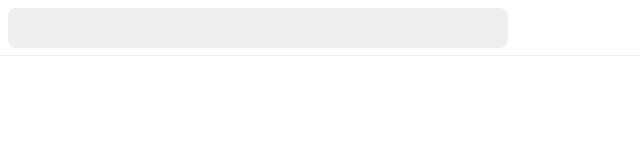
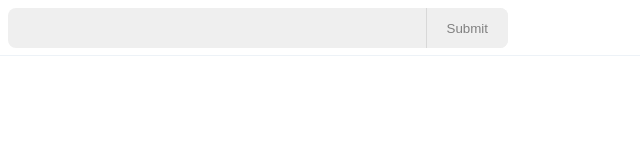
Before and after one commit to kiranps/gojek-assignment, a React (Create React App) app: page / in a window 1280 px wide. Shown: the top 160 px of the page, without its empty margins (0-640 px from the left). Built offline with nearby package versions, Linux system fonts and the light colour scheme.

Commit message:
search button added

```diff
--- a/src/App.js
+++ b/src/App.js
@@ -45,8 +45,9 @@ function App() {
   };
 
   const handleSearch = values => {
+    const keywords = values.join(" ");
     fetchGifs(keywords);
-    setKeyWords(values.join(" "));
+    setKeyWords(keywords);
   };
 
   return (
--- a/src/components/Search/index.js
+++ b/src/components/Search/index.js
@@ -1,5 +1,17 @@
 import React, { useRef, useState, useEffect, useLayoutEffect } from "react";
 import styles from "./styles.module.css";
+import * as R from "ramda";
+
+const Close = ({ onClick }) => (
+  <svg
+    className={styles.close}
+    fill="#adadad"
+    viewBox="0 0 24 24"
+    onClick={onClick}
+  >
+    <path d="M13.46,12L19,17.54V19H17.54L12,13.46L6.46,19H5V17.54L10.54,12L5,6.46V5H6.46L12,10.54L17.54,5H19V6.46L13.46,12Z" />
+  </svg>
+);
 
 const Search = ({ onChange }) => {
   const inputDiv = useRef(null);
@@ -23,15 +35,29 @@ const Search = ({ onChange }) => {
     }
   };
 
+  const handleSubmit = () => {
+    const newTags = [...tags, value];
+    setTags(newTags);
+    setValue("");
+    onChange(newTags);
+  };
+
+  const handleClose = index => {
+    const newTags = R.remove(index, 1, tags);
+    setTags(newTags);
+    onChange(newTags);
+  };
+
   const width = inputDiv.current
     ? inputDiv.current.offsetWidth + 10 + "px"
     : "10px";
 
   return (
-    <div className={styles.search}>
+    <div className={styles.search} onClick={_ => inputRef.current.focus()}>
       {tags.map((x, i) => (
         <div key={i} className={styles.keyword}>
-          {x}
+          <div className={styles.label}>{x}</div>
+          <Close onClick={_ => handleClose(i)} />
         </div>
       ))}
       <div ref={inputDiv} className={styles.hidden}>
@@ -44,6 +70,9 @@ const Search = ({ onChange }) => {
         onChange={handleChange}
         style={{ width }}
       />
+      <button className={styles.button} onClick={handleSubmit}>
+        Submit
+      </button>
     </div>
   );
 };
--- a/src/components/Search/styles.module.css
+++ b/src/components/Search/styles.module.css
@@ -2,7 +2,7 @@
   height: 40px;
   background-color: #efefef;
   border-radius: 8px;
-  padding: 0 10px;
+  padding-left: 10px;
   width: 500px;
 }
 
@@ -32,3 +32,29 @@
   background-color: #ffffff;
   border: 1px solid #e8e8e8;
 }
+
+.close {
+  display: inline-block;
+  height: 12px;
+  width: 12px;
+  cursor: pointer;
+  vertical-align: middle;
+}
+
+.label {
+  display: inline-block;
+  padding-right: 4px;
+}
+
+.button {
+  float: right;
+  height: 100%;
+  border-radius: 0 8px 8px 0;
+  border: none;
+  border-left: 1px solid#d8d8d8;
+  padding: 0 20px;
+  cursor: pointer;
+  color: grey;
+  outline: none;
+  background-color: #efefef;
+}
```
